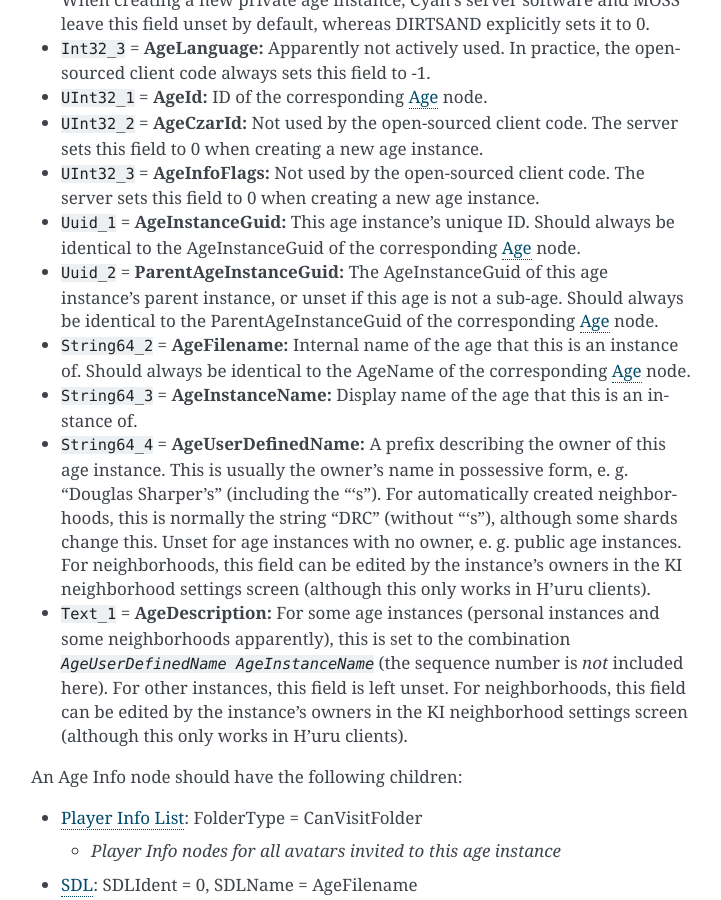
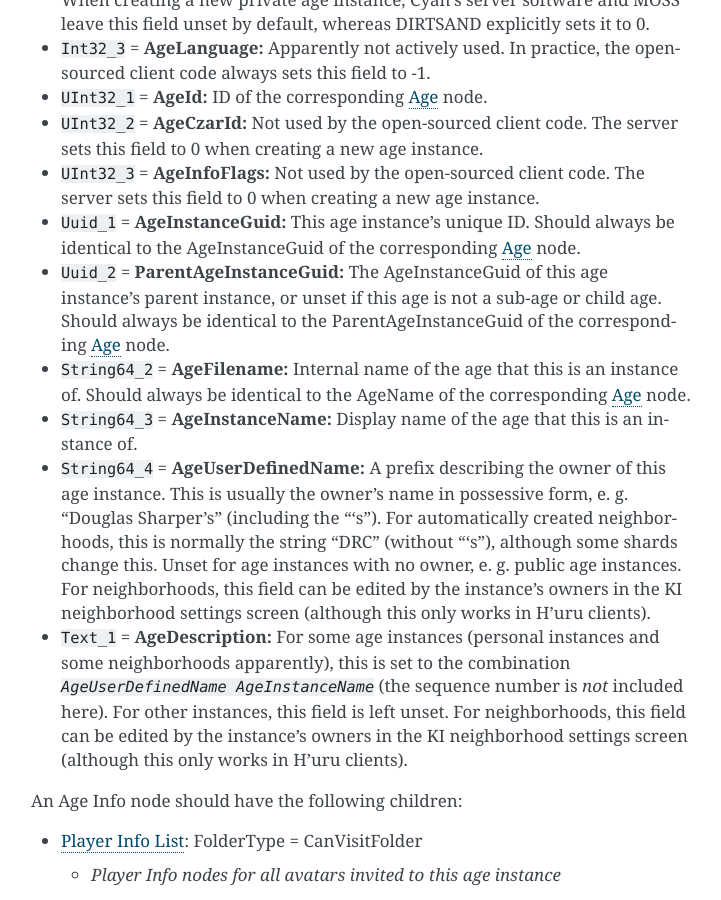
Before and after one commit to dgelessus/NAGUS, a Sphinx documentation site: the page built from docs/uru/vault.rst, in a window 1280 px wide and 900 px high, scrolled down 11426 px. Shown: the whole window, without its empty margins (389-1110 px from the left). Built offline with Sphinx 7.4.7, drawn with Linux system fonts in a browser that asks for light colours; some of the changed text lies outside the part shown.

Commit message:
Also mention child ages in ParentAgeInstanceGuid description

```diff
--- a/docs/uru/vault.rst
+++ b/docs/uru/vault.rst
@@ -329,7 +329,7 @@ Age
 * ``NodeType`` = 3
 * ``Uuid_1`` = **AgeInstanceGuid:** This age instance's unique ID.
 * ``Uuid_2`` = **ParentAgeInstanceGuid:** The AgeInstanceGuid of this age instance's parent instance,
-  or unset if this age is not a sub-age.
+  or unset if this age is not a sub-age or child age.
 * ``String64_1`` = **AgeName:** Internal name of the age that this is an instance of.
 
 An Age node should always have the following children:
@@ -670,7 +670,7 @@ Age Info
   Should always be identical to the AgeInstanceGuid of the corresponding :ref:`vault_node_age` node.
 * ``Uuid_2`` = **ParentAgeInstanceGuid:**
   The AgeInstanceGuid of this age instance's parent instance,
-  or unset if this age is not a sub-age.
+  or unset if this age is not a sub-age or child age.
   Should always be identical to the ParentAgeInstanceGuid of the corresponding :ref:`vault_node_age` node.
 * ``String64_2`` = **AgeFilename:**
   Internal name of the age that this is an instance of.
```
